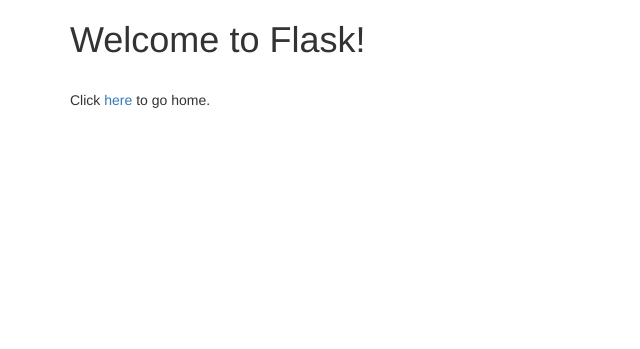
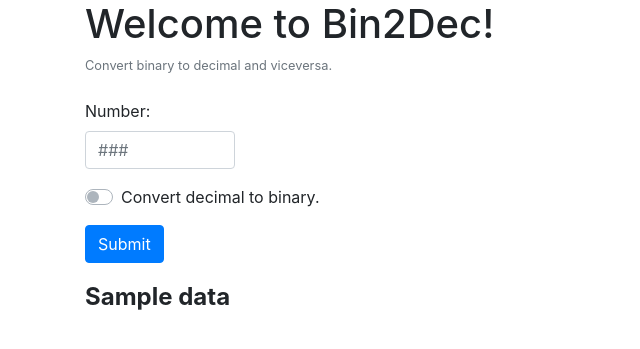
Before and after one commit to eyl91/PythonBin2Dec, a Flask app: template templates/index.html in a window 1280 px wide. Shown: the top 349 px of the page, without its empty margins (0-640 px from the left). Run offline with Flask 2, Linux system fonts and the light colour scheme; the template is opened without the code that fills it: most values are stand-ins (such as "Sample title", 1, 10 or a date in 2020); some libraries are stand-ins or nearby versions.

Commit message:
working bin2dec flask app

```diff
--- a/app.py
+++ b/app.py
@@ -1,5 +1,6 @@
 # import the Flask class from the flask module
-from flask import Flask, render_template
+from flask import Flask, request, render_template
+import re
 
 # create the application object
 app = Flask(__name__)
@@ -10,6 +11,36 @@ def home():
     return render_template("index.html")  # return a string
 
 
+@app.route("/", methods=["POST", "GET"])
+def result():
+    if request.method == "POST":
+        input_dict = {k: v for k, v in request.form.items()}
+
+        if input_dict["numberInput"]:
+            try:
+                if input_dict["decimalSwitch"]:
+                    # convert decimal to binary here and return new number
+                    data = dec_2_bin_converter(input_dict["numberInput"])
+            except KeyError:
+                # convert binary to decimal here and return new number
+                data = bin_2_dec_converter(input_dict["numberInput"])
+        else:
+            data = "Invalid input! Try again."
+        return render_template("index.html", data=data)
+
+
+def dec_2_bin_converter(num):
+    binary = int(float(num))
+    return bin(binary).replace("0b", "")
+
+
+def bin_2_dec_converter(num):
+    if re.search(r"[2-9]", num):
+        return "Invalid input! Try again."
+    else:
+        return int(num, 2)
+
+
 # start the server with the 'run()' method
 if __name__ == "__main__":
     app.run(debug=True)
--- a/templates/index.html
+++ b/templates/index.html
@@ -2,17 +2,47 @@
 <html>
 
 <head>
-    <title>Flask Intro</title>
+    <title>Bin2Dec</title>
     <meta name="viewport" content="width=device-width, initial-scale=1.0">
-    <link rel="stylesheet" href="https://maxcdn.bootstrapcdn.com/bootstrap/3.3.7/css/bootstrap.min.css"
-        integrity="sha384-BVYiiSIFeK1dGmJRAkycuHAHRg32OmUcww7on3RYdg4Va+PmSTsz/K68vbdEjh4u" crossorigin="anonymous">
+    <link rel="stylesheet" href="https://stackpath.bootstrapcdn.com/bootstrap/4.4.1/css/bootstrap.min.css"
+        integrity="sha384-Vkoo8x4CGsO3+Hhxv8T/Q5PaXtkKtu6ug5TOeNV6gBiFeWPGFN9MuhOf23Q9Ifjh" crossorigin="anonymous">
+    <style>
+        .form-group {
+            max-width: 150px;
+        }
+
+        .answer {
+            font-weight: bold;
+            font-size: 24px;
+        }
+    </style>
+
 </head>
 
 <body>
     <div class="container">
-        <h1>Welcome to Flask!</h2>
+        <h1>Welcome to Bin2Dec!</h2>
+            <small class="form-text text-muted">Convert binary to decimal and viceversa.</small>
             <br>
-            <p>Click <a href="/">here</a> to go home.</p>
+            <form method="POST">
+                <div>
+
+                    <div class="form-group my-0">
+                        <label for="numberInput">Number:</label>
+                        <input type="text" class="form-control" name="numberInput" id="numberInput" placeholder="###"
+                            inputmode="numeric" pattern="[0-9]*">
+                    </div>
+                    <div class="custom-control custom-switch py-3">
+                        <input type="checkbox" class="custom-control-input" name="decimalSwitch" id="decimalSwitch">
+                        <label class="custom-control-label" for="decimalSwitch">Convert decimal to binary.</label>
+                    </div>
+
+                </div>
+                <button type="submit" class="btn btn-primary">Submit</button>
+            </form>
+            <div class="answer py-3">
+                {{data}}
+            </div>
     </div>
 </body>
 
```
